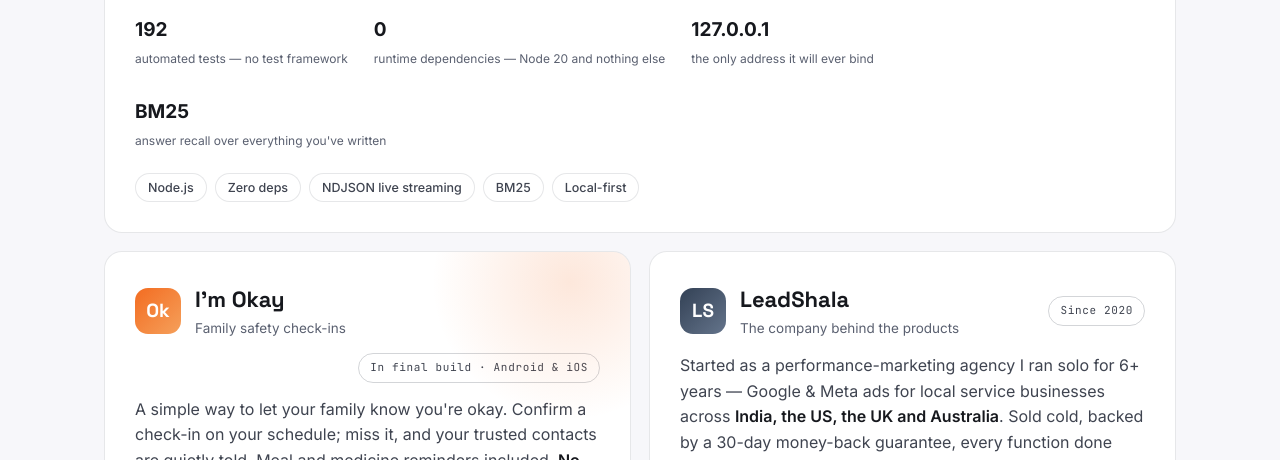
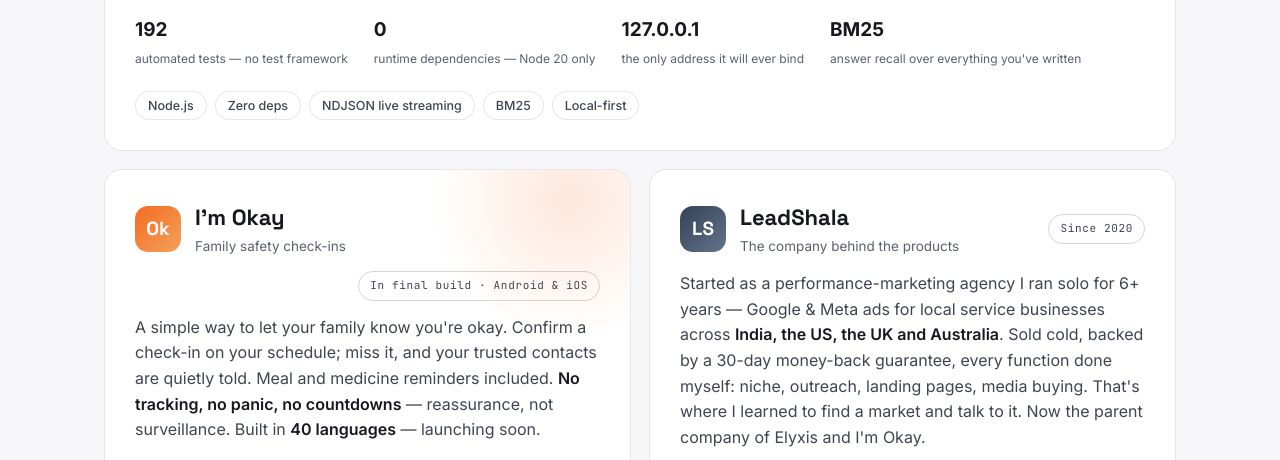
Before and after one commit to jchak7/portfolio, a plain HTML site: page index.html in a window 1280 px wide. Shown: the part 3300-3760 px from the top of the page. Drawn offline with Linux system fonts and the light colour scheme.

Commit message:
Fit Postmark stat tiles on one row

```diff
--- a/index.html
+++ b/index.html
@@ -430,7 +430,7 @@
         <p class="p-desc">Every job-search tool computes its metrics from a date a human typed in from memory. Meanwhile the employer's own confirmation email — the one externally attested timestamp in the whole pipeline — sits unread in the inbox. Postmark picks it up: <em>receipts with the employer's timestamp</em>, an honest transition ledger every status change must pass through, a manual-apply queue, and BM25 recall over past application answers so the next form starts from what you already wrote. Runs on your laptop, reads your own files, <em>sends nothing anywhere</em>. Built beside career-ops, the open-source job-search agent I contribute to.</p>
         <div class="p-stats">
           <div><b>192</b><span>automated tests — no test framework</span></div>
-          <div><b>0</b><span>runtime dependencies — Node 20 and nothing else</span></div>
+          <div><b>0</b><span>runtime dependencies — Node 20 only</span></div>
           <div><b>127.0.0.1</b><span>the only address it will ever bind</span></div>
           <div><b>BM25</b><span>answer recall over everything you've written</span></div>
         </div>
```
